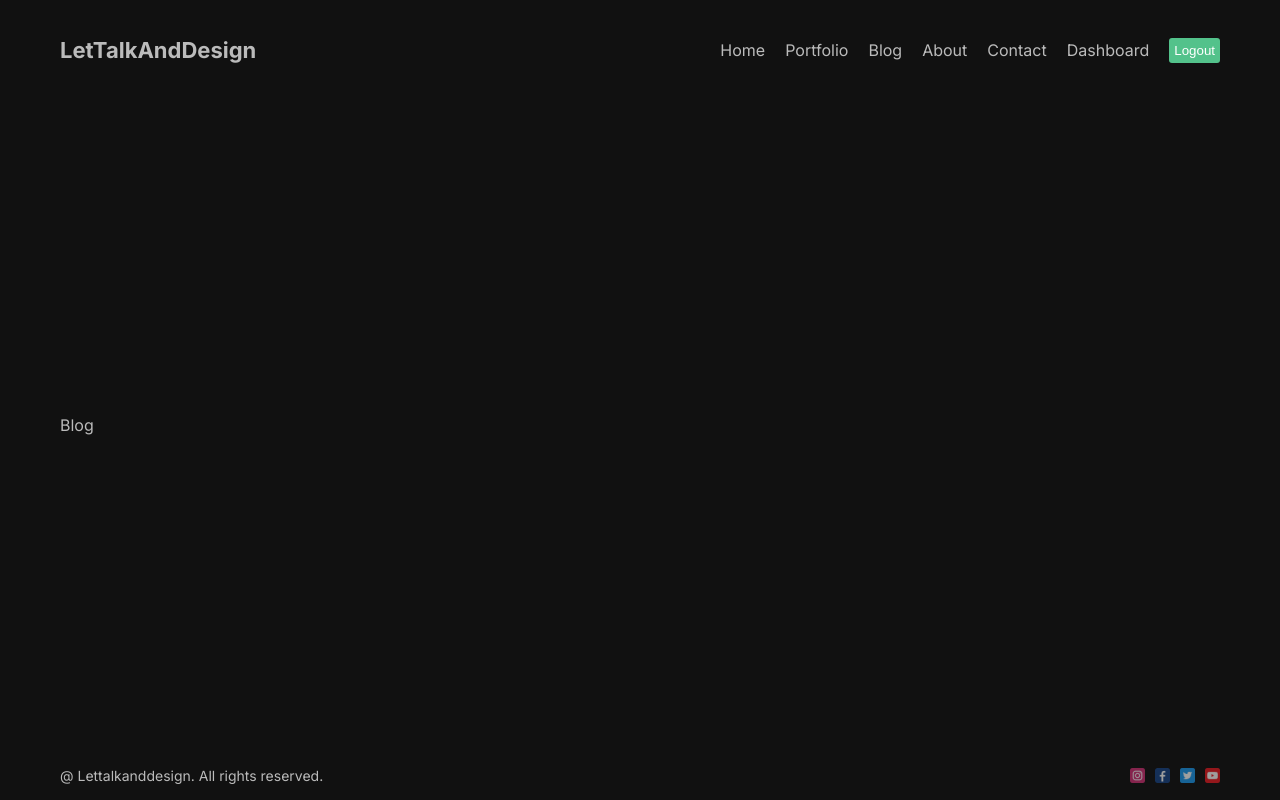
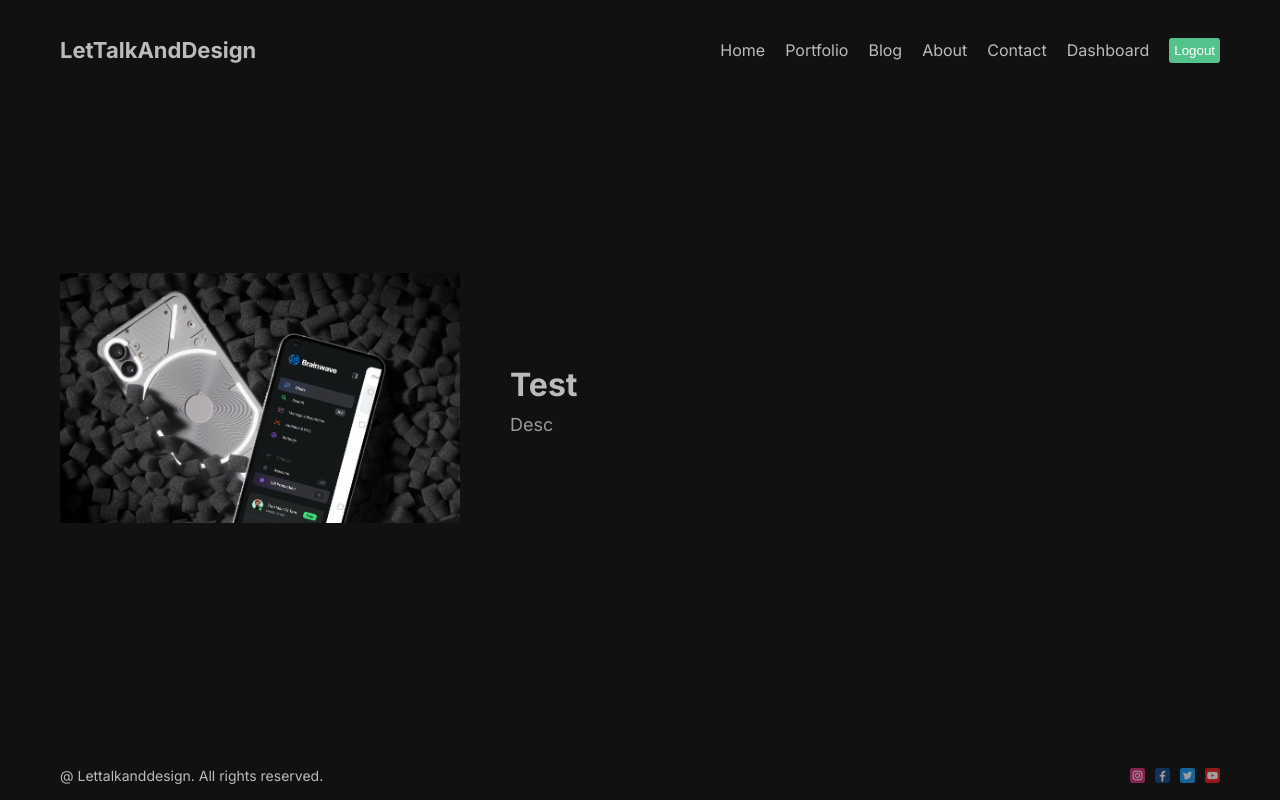
Before and after one commit to amirg76/portfolio-nextjs, a Next.js app: page /blog in a window 1280 px wide. Built offline with nearby package versions, Linux system fonts and the light colour scheme.

Commit message:
add portfolio&about&contact pages

```diff
--- a/src/app/blog/[id]/page.module.css
+++ b/src/app/blog/[id]/page.module.css
@@ -1,2 +1,53 @@
 .container {
 }
+.container {
+}
+
+.top {
+  display: flex;
+}
+
+.info {
+  flex: 1;
+  display: flex;
+  flex-direction: column;
+  justify-content: space-between;
+}
+
+.title {
+  font-size: 40px;
+}
+
+.desc {
+  font-size: 18px;
+  font-weight: 300;
+}
+
+.author {
+  display: flex;
+  align-items: center;
+  gap: 10px;
+}
+
+.avatar {
+  object-fit: cover;
+  border-radius: 50%;
+}
+
+.imageContainer {
+  flex: 1;
+  height: 300px;
+  position: relative;
+}
+
+.image {
+  object-fit: cover;
+}
+
+.content {
+  margin-top: 50px;
+  font-size: 20px;
+  font-weight: 300;
+  color: #999;
+  text-align: justify;
+}
--- a/src/app/blog/page.js
+++ b/src/app/blog/page.js
@@ -1,8 +1,28 @@
 import React from "react";
 import styles from "./page.module.css";
+import Image from "next/image";
+import Link from "next/link";
 
 const Blog = () => {
-  return <div className={styles.container}>Blog</div>;
+  return (
+    <div className={styles.mainContainer}>
+      <Link href="/blog/testId" className={styles.container}>
+        <div className={styles.imageContainer}>
+          <Image
+            className={styles.image}
+            width={400}
+            height={250}
+            src="/apps.jpg"
+            alt=""
+          />
+        </div>
+        <div className={styles.content}>
+          <h1 className={styles.title}>Test</h1>
+          <p className={styles.desc}>Desc</p>
+        </div>
+      </Link>
+    </div>
+  );
 };
 
 export default Blog;
--- a/src/app/blog/page.module.css
+++ b/src/app/blog/page.module.css
@@ -1,2 +1,18 @@
 .container {
+  display: flex;
+  align-items: center;
+  gap: 50px;
+  margin-bottom: 50px;
 }
+.image {
+  object-fit: cover;
+}
+.content {
+}
+.title {
+  margin-bottom: 10px;
+}
+.desc {
+  font-size: 18px;
+  color: #999;
+}
--- a/src/app/portfolio/[category]/page.module.css
+++ b/src/app/portfolio/[category]/page.module.css
@@ -9,8 +9,27 @@
   margin-top: 50px;
   margin-bottom: 100px;
 }
+.item.item:nth-child(2n + 1) {
+  flex-direction: row-reverse;
+}
 .imgContainer {
   flex: 1;
   height: 500px;
   position: relative;
 }
+.img {
+  object-fit: cover;
+}
+.content {
+  flex: 1;
+  display: flex;
+  flex-direction: column;
+  gap: 20px;
+  justify-content: center;
+}
+.title {
+  font-size: 50px;
+}
+.desc {
+  font-size: 20px;
+}
```
Also changed, not shown: src/app/blog/[id]/page.js (+41 -1 lines).
